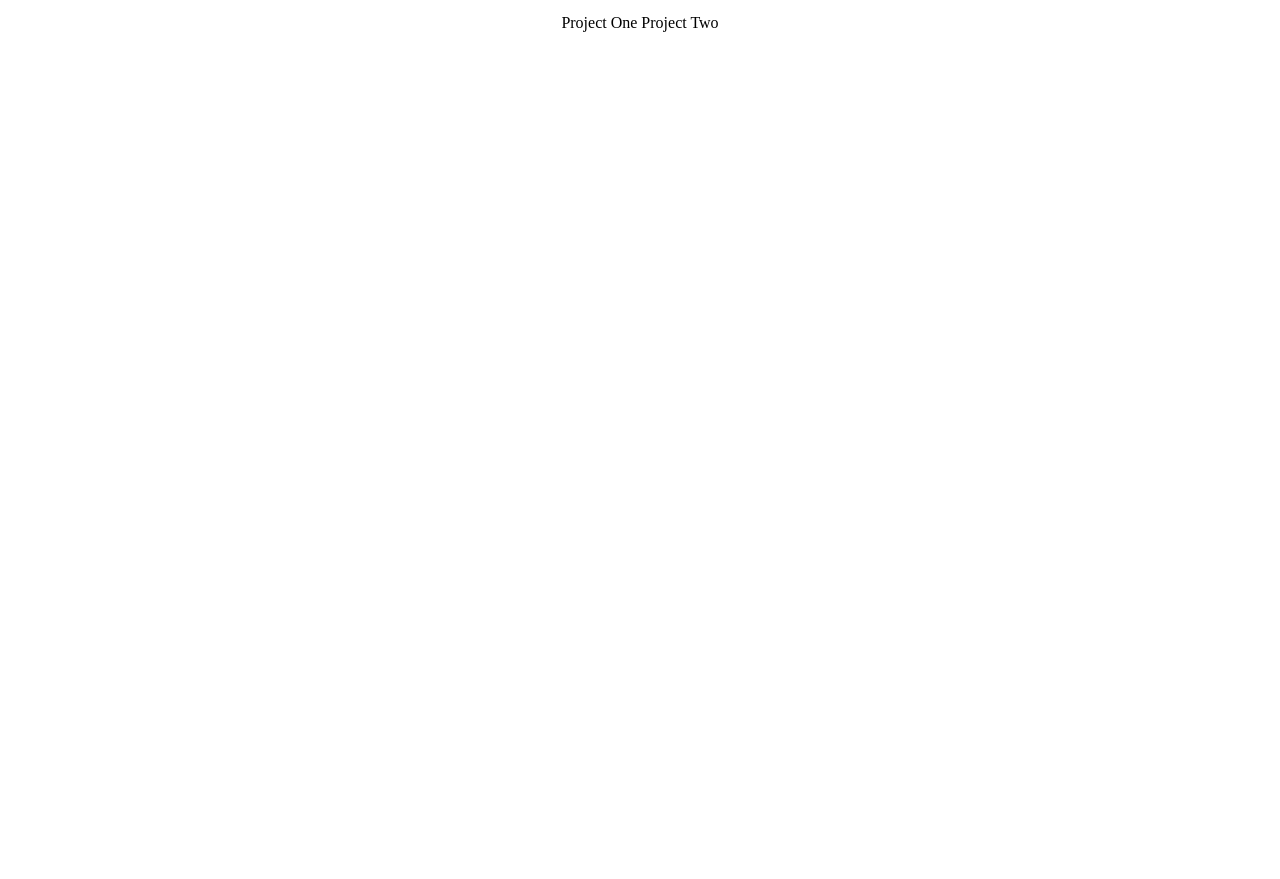
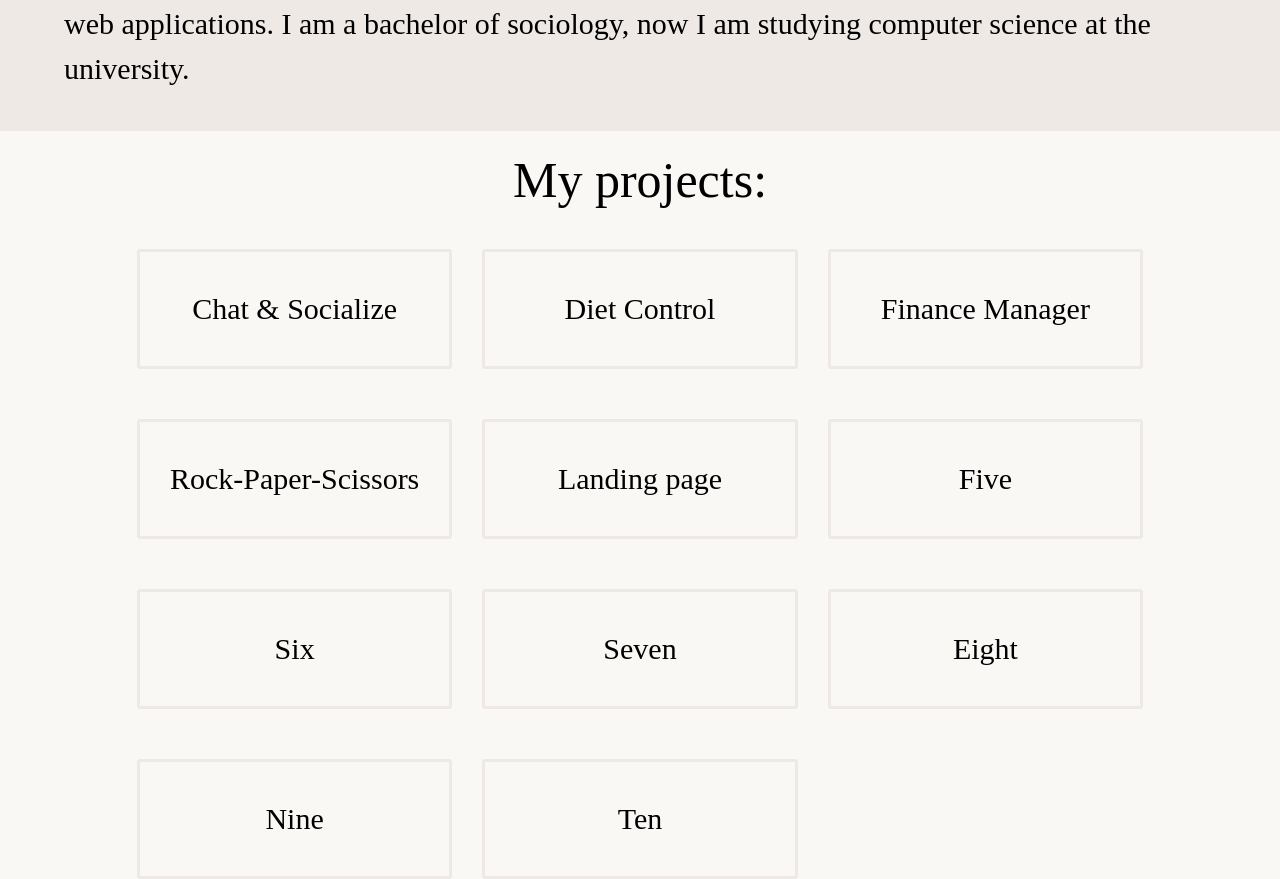
Before and after one commit to kirsalfetnik/developer-portfolio, a React (Create React App) app in the folder frontend/: page / in a window 1280 px wide. Shown: the part 700-1579 px from the top of the page. Before the commit the page ends 800 px from the top, so only its background shows below. Built offline with nearby package versions, Linux system fonts and the light colour scheme.

Commit message:
Continue styling the home page

```diff
--- a/frontend/src/components/Projects.tsx
+++ b/frontend/src/components/Projects.tsx
@@ -7,8 +7,39 @@ const Projects = () => {
             My projects:
         </div>
         <div className="projects-list">
-            Project One
-            Project Two
+            <div className="projects-list-item">
+              Chat & Socialize
+            </div>
+            <div className="projects-list-item">
+              Diet Control
+            </div>
+            <div className="projects-list-item">
+              Finance Manager
+            </div>
+            <div className="projects-list-item">
+              Rock-Paper-Scissors
+            </div>
+            <div className="projects-list-item">
+              Landing page
+            </div>
+            <div className="projects-list-item">
+              Five
+            </div>
+            <div className="projects-list-item">
+              Six
+            </div>
+            <div className="projects-list-item">
+              Seven
+            </div>
+            <div className="projects-list-item">
+              Eight
+            </div>
+            <div className="projects-list-item">
+              Nine
+            </div>
+            <div className="projects-list-item">
+              Ten
+            </div>
         </div>
     </div>
   )
--- a/frontend/src/index.css
+++ b/frontend/src/index.css
@@ -22,7 +22,7 @@ html {
 .navbar {
     background: var(--pale);
     margin: 0 auto;
-    padding: 30px 80px 30px 80px;
+    padding: 30px 5% 30px 5%;
     display: flex;
     align-items: center;
 }
@@ -41,9 +41,6 @@ html {
     color: #333;
     font-size: 23px;
     margin-right: 25px;
-}
-.navbar .links a:hover {
-
 }
 .navbar .title .logo {
     width: 500px;
@@ -98,16 +95,40 @@ html {
     background-size: cover;
 }
 
-/* Projects Page */
+/* Greet component */
+.greet {
+    background-color: var(--cream);
+    font-size: 30px;
+    padding: 40px 5% 40px 5%;
+    line-height: 1.5;
+}
+
+/* Projects Component */
 .projects-container {
     display: flex;
     flex-direction: column;
     align-items: center;
+    background-color: var(--pale);
 }
 .projects-header {
     padding: 20px 0px;
     font-size: 50px;
 }
 .projects-list {
-    border-color: #000000;
+    display: grid;
+    gap: 30px 30px;
+    grid-template-columns: 1fr 1fr 1fr;
 }
+.projects-list-item {
+    border: 3px solid var(--cream);
+    border-radius: 3px;
+    font-size: 30px;
+    font-weight: 500;
+    margin-top: 20px;
+    padding: 40px 30px;
+    text-align: center;
+
+}
+.projects-list-item:hover {
+    cursor: pointer;
+}
--- a/frontend/src/pages/Home.tsx
+++ b/frontend/src/pages/Home.tsx
@@ -5,6 +5,10 @@ const Home = () => {
   return (
     <div>
         <div className="parallax-container"></div>
+        <div className="greet">
+          Hello, my name is Kirill Salfetnik. I am a software engineer specializing in creating modern web applications.
+          I am a bachelor of sociology, now I am studying computer science at the university.
+          </div>
         <Projects />
     </div>
   )
```
